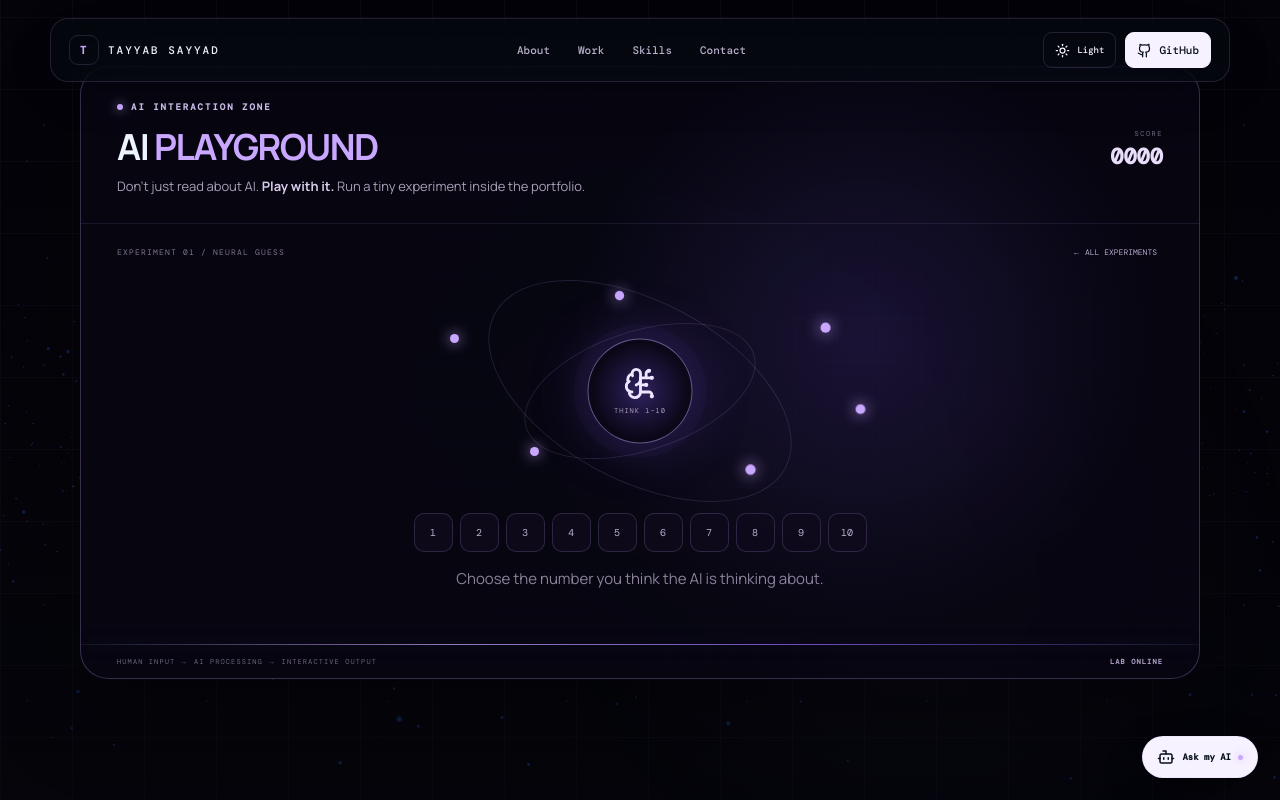
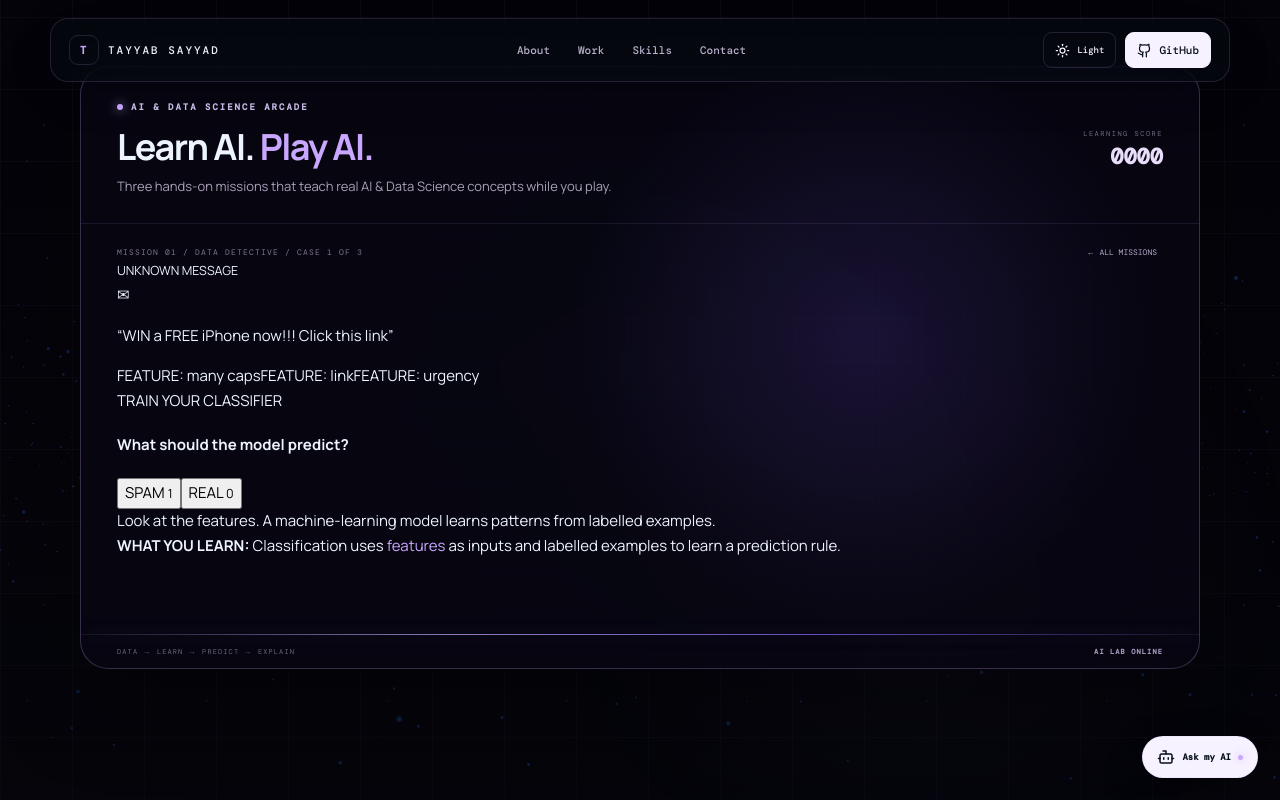
Before and after one commit to tshamshuddinsayyad/portfolio, a React (Vite) app: page / in a window 1280 px wide. Both pictures are taken after a click on the button 286 px from the left and 3787 px from the top of the page. Shown: the part 3387-4187 px from the top of the page. Built offline with nearby package versions, Linux system fonts and the light colour scheme.

Commit message:
Create educational AI data science games

```diff
--- a/src/main.jsx
+++ b/src/main.jsx
@@ -233,122 +233,149 @@ function AILab() {
 
 function LiveModelLab() {
   const [game, setGame] = useState(null);
+  const [score, setScore] = useState(0);
   const [round, setRound] = useState(0);
-  const [message, setMessage] = useState("");
-  const [guess, setGuess] = useState(null);
-  const [secret, setSecret] = useState(() => Math.floor(Math.random() * 10) + 1);
-  const [score, setScore] = useState(0);
-  const [busy, setBusy] = useState(false);
 
   function startGame(type) {
     setGame(type);
     setRound(r => r + 1);
-    setMessage("");
-    setGuess(null);
-    setBusy(false);
-    setSecret(Math.floor(Math.random() * 10) + 1);
-  }
-
-  function predictNumber(n) {
-    if (busy) return;
-    setGuess(n);
-    setBusy(true);
-    const correct = n === secret;
-    if (correct) setScore(s => s + 100);
-    window.setTimeout(() => {
-      setMessage(correct ? "AI PREDICTION HIT" : "MODEL OUTSMARTED");
-      setBusy(false);
-    }, 700);
-  }
-
-  function foolAI() {
-    setBusy(true);
-    setMessage("");
-    window.setTimeout(() => {
-      setMessage("MODEL ANALYZED YOUR INPUT");
-      setBusy(false);
-    }, 800);
   }
 
   return (
-    <div className="ai-playground">
+    <div className="ai-playground learning-playground">
       <div className="playground-grid" />
       <div className="playground-scan" />
       <div className="playground-head">
         <div>
-          <span className="play-kicker"><i /> AI INTERACTION ZONE</span>
-          <h3>AI <em>PLAYGROUND</em></h3>
-          <p>Don't just read about AI. <b>Play with it.</b> Run a tiny experiment inside the portfolio.</p>
+          <span className="play-kicker"><i /> AI & DATA SCIENCE ARCADE</span>
+          <h3>Learn AI. <em>Play AI.</em></h3>
+          <p>Three hands-on missions that teach real AI & Data Science concepts while you play.</p>
         </div>
-        <div className="play-score"><span>SCORE</span><b>{score.toString().padStart(4,"0")}</b></div>
+        <div className="play-score"><span>LEARNING SCORE</span><b>{score.toString().padStart(4,"0")}</b></div>
       </div>
 
       {!game && (
         <div className="game-select">
-          <div className="select-title"><span>SELECT AN EXPERIMENT</span><small>03 MODULES ONLINE</small></div>
+          <div className="select-title"><span>CHOOSE YOUR MISSION</span><small>03 CONCEPTS / 03 GAMES</small></div>
           <div className="game-cards">
-            <button onClick={() => startGame("mind")}>
-              <span className="game-icon">◉</span><small>01 / PREDICT</small><strong>READ MY<br/><em>MIND</em></strong><p>Think of a number. Let the model try to find it.</p><b>START →</b>
+            <button onClick={() => startGame("detective")}>
+              <span className="game-icon">⌁</span><small>01 / SUPERVISED LEARNING</small>
+              <strong>DATA<br/><em>DETECTIVE</em></strong>
+              <p>Inspect features and teach a classifier to separate spam from real messages.</p>
+              <b>LEARN →</b>
             </button>
-            <button onClick={() => startGame("fool")}>
-              <span className="game-icon">◇</span><small>02 / CHALLENGE</small><strong>FOOL THE<br/><em>AI</em></strong><p>Give the model a challenge and see its confidence react.</p><b>START →</b>
+            <button onClick={() => startGame("gradient")}>
+              <span className="game-icon">∇</span><small>02 / MACHINE LEARNING</small>
+              <strong>GRADIENT<br/><em>RACE</em></strong>
+              <p>Control the learning rate and train a model toward the lowest loss.</p>
+              <b>TRAIN →</b>
             </button>
-            <button onClick={() => startGame("build")}>
-              <span className="game-icon">✦</span><small>03 / BUILDER</small><strong>BUILD<br/><em>AI</em></strong><p>Assemble a tiny intelligence pipeline from data to output.</p><b>START →</b>
+            <button onClick={() => startGame("rag")}>
+              <span className="game-icon">◈</span><small>03 / LLM + RAG</small>
+              <strong>RAG<br/><em>RESCUE</em></strong>
+              <p>Retrieve the right document before the LLM answers a university question.</p>
+              <b>RETRIEVE →</b>
             </button>
           </div>
+          <div className="concept-strip"><span>FEATURES</span> → <span>MODEL</span> → <span>LOSS</span> → <span>RETRIEVAL</span> → <span>ANSWER</span></div>
         </div>
       )}
 
-      {game === "mind" && (
-        <div className="game-screen mind-game">
-          <div className="game-topline"><span>EXPERIMENT 01 / NEURAL GUESS</span><button onClick={() => setGame(null)}>← ALL EXPERIMENTS</button></div>
-          <div className="mind-stage">
-            <div className={"mind-core " + (busy ? "thinking" : "")}><BrainCircuit size={34}/><span>{busy ? "ANALYZING" : message || "THINK 1–10"}</span></div>
-            <div className="mind-orbit o1"/><div className="mind-orbit o2"/>
-            {[1,2,3,4,5,6].map(n => <i key={n} className={"mind-node mn"+n}/>)}
-          </div>
-          <div className="number-row">{[1,2,3,4,5,6,7,8,9,10].map(n => <button key={n} className={guess===n ? "chosen" : ""} onClick={() => predictNumber(n)}>{n}</button>)}</div>
-          <p className="game-instruction">{message || "Choose the number you think the AI is thinking about."}</p>
-          {message && <button className="again-btn" onClick={() => startGame("mind")}>PLAY AGAIN →</button>}
-        </div>
-      )}
+      {game === "detective" && <DataDetective setScore={setScore} score={score} onBack={() => setGame(null)} />}
+      {game === "gradient" && <GradientRace setScore={setScore} score={score} onBack={() => setGame(null)} />}
+      {game === "rag" && <RagRescue setScore={setScore} score={score} onBack={() => setGame(null)} />}
 
-      {game === "fool" && (
-        <div className="game-screen fool-game">
-          <div className="game-topline"><span>EXPERIMENT 02 / MODEL STRESS TEST</span><button onClick={() => setGame(null)}>← ALL EXPERIMENTS</button></div>
-          <div className="fool-center">
-            <div className="ai-face"><span>AI</span><i/><i/><i/></div>
-            <div className="confidence-ring"><strong>{busy ? "..." : "93%"}</strong><span>CONFIDENCE</span></div>
-            <p>Try to fool the model.</p>
-            <textarea placeholder="Type anything that might confuse the AI…" />
-            <button className="again-btn" onClick={foolAI}>{busy ? "ANALYZING…" : "CHALLENGE MODEL →"}</button>
-            {message && <small>{message}</small>}
-          </div>
-        </div>
-      )}
-
-      {game === "build" && (
-        <div className="game-screen build-game">
-          <div className="game-topline"><span>EXPERIMENT 03 / MODEL BUILDER</span><button onClick={() => setGame(null)}>← ALL EXPERIMENTS</button></div>
-          <div className="pipeline">
-            <div className="pipe-node active"><span>01</span><b>DATA</b></div>
-            <div className="pipe-arrow">→</div>
-            <div className="pipe-node"><span>02</span><b>PROCESS</b></div>
-            <div className="pipe-arrow">→</div>
-            <div className="pipe-node"><span>03</span><b>MODEL</b></div>
-            <div className="pipe-arrow">→</div>
-            <div className="pipe-node"><span>04</span><b>OUTPUT</b></div>
-          </div>
-          <div className="build-core"><div><BrainCircuit size={34}/><span>INTELLIGENCE ONLINE</span></div></div>
-          <button className="again-btn" onClick={() => startGame("build")}>REBUILD MODEL →</button>
-        </div>
-      )}
-
-      <div className="playground-footer"><span>HUMAN INPUT → AI PROCESSING → INTERACTIVE OUTPUT</span><b>LAB ONLINE</b></div>
+      <div className="playground-footer"><span>DATA → LEARN → PREDICT → EXPLAIN</span><b>AI LAB ONLINE</b></div>
     </div>
   );
 }
+
+function GameTop({ label, onBack }) {
+  return <div className="game-topline"><span>{label}</span><button onClick={onBack}>← ALL MISSIONS</button></div>;
+}
+
+function DataDetective({ setScore, score, onBack }) {
+  const cases = [
+    { text: "WIN a FREE iPhone now!!! Click this link", features: ["many_caps","link","urgency"], answer: "SPAM", why: "Spam often uses urgency, promotional language and suspicious links." },
+    { text: "Reminder: your Database Systems lecture starts at 10 AM.", features: ["normal_tone","no_link","specific_info"], answer: "REAL", why: "Normal language and specific context are useful features for a classifier." },
+    { text: "Congratulations!!! You have been selected for a CASH prize.", features: ["many_caps","urgency","reward"], answer: "SPAM", why: "Reward language plus urgency are strong spam indicators." }
+  ];
+  const [index, setIndex] = useState(0);
+  const [choice, setChoice] = useState(null);
+  const item = cases[index];
+
+  function classify(answer) {
+    if (choice) return;
+    setChoice(answer);
+    if (answer === item.answer) setScore(s => s + 100);
+  }
+  function next() {
+    if (index === cases.length - 1) { setIndex(0); setChoice(null); return; }
+    setIndex(i => i + 1); setChoice(null);
+  }
+
+  return <div className="game-screen concept-game">
+    <GameTop label={"MISSION 01 / DATA DETECTIVE / CASE " + (index + 1) + " OF " + cases.length} onBack={onBack}/>
+    <div className="detective-layout">
+      <div className="sample-message"><small>UNKNOWN MESSAGE</small><div className="message-icon">✉</div><p>“{item.text}”</p><div className="feature-list">{item.features.map(f => <span key={f}>FEATURE: {f.replace("_"," ")}</span>)}</div></div>
+      <div className="classifier-panel">
+        <span className="panel-kicker">TRAIN YOUR CLASSIFIER</span>
+        <h4>What should the model predict?</h4>
+        <div className="class-buttons"><button className={choice==="SPAM"?"picked":""} onClick={() => classify("SPAM")}>SPAM <small>1</small></button><button className={choice==="REAL"?"picked":""} onClick={() => classify("REAL")}>REAL <small>0</small></button></div>
+        <div className={"feedback " + (choice ? (choice===item.answer?"correct":"wrong") : "")}>
+          {choice ? <><b>{choice===item.answer ? "✓ CORRECT CLASSIFICATION" : "× WRONG PREDICTION"}</b><span>{item.why}</span></> : <span>Look at the features. A machine-learning model learns patterns from labelled examples.</span>}
+        </div>
+        {choice && <button className="again-btn" onClick={next}>{index === cases.length - 1 ? "RETRAIN DATASET →" : "NEXT CASE →"}</button>}
+      </div>
+    </div>
+    <div className="lesson-note"><b>WHAT YOU LEARN:</b> Classification uses <em>features</em> as inputs and labelled examples to learn a prediction rule.</div>
+  </div>;
+}
+
+function GradientRace({ setScore, onBack }) {
+  const [rate, setRate] = useState(0.25);
+  const [step, setStep] = useState(0);
+  const loss = Math.max(0.08, Math.min(1.0, Math.pow(1 - rate * 0.72, step)));
+  const position = 7 + (1 - loss) * 86;
+  const good = rate >= 0.15 && rate <= 0.45;
+
+  function train() {
+    if (step >= 8) return;
+    setStep(s => s + 1);
+    if (step === 7 && good) setScore(s => s + 150);
+  }
+  function reset() { setStep(0); }
+
+  return <div className="game-screen concept-game">
+    <GameTop label="MISSION 02 / GRADIENT DESCENT RACE" onBack={onBack}/>
+    <div className="gradient-head"><div><span className="panel-kicker">OPTIMIZE THE MODEL</span><h4>Find the learning rate that reaches <em>low loss.</em></h4><p>Too small = slow learning. Too large = unstable learning.</p></div><div className="loss-readout"><small>LOSS</small><b>{loss.toFixed(2)}</b></div></div>
+    <div className="descent-track"><div className="track-label start">HIGH LOSS</div><div className="track-label end">LOW LOSS</div><div className="descent-path"><i style={{left:position+"%"}}/><span className="step-marker m1"/><span className="step-marker m2"/><span className="step-marker m3"/><span className="step-marker m4"/><span className="step-marker m5"/></div></div>
+    <div className="rate-control"><div><span>LEARNING RATE</span><b>{rate.toFixed(2)}</b></div><input type="range" min="0.05" max="0.65" step="0.05" value={rate} onChange={e => {setRate(Number(e.target.value));reset();}}/><div className="rate-labels"><small>0.05 / SLOW</small><small>0.65 / CHAOTIC</small></div></div>
+    <div className="train-row"><div className="epoch">EPOCH <b>{step}</b> / 8</div><button className="again-btn" onClick={train}>{step>=8 ? "MODEL TRAINED ✓" : "RUN TRAINING STEP →"}</button>{step>=8 && <span className={good?"train-good":"train-bad"}>{good ? "GOOD CONVERGENCE" : "TRY A DIFFERENT RATE"}</span>}</div>
+    <div className="lesson-note"><b>WHAT YOU LEARN:</b> Gradient descent updates model parameters to reduce a <em>loss function</em>. The learning rate controls how big each update is.</div>
+  </div>;
+}
+
+function RagRescue({ setScore, onBack }) {
+  const questions = [
+    { q:"What is the university's attendance requirement?", docs:["Library Opening Hours","Attendance Policy 2026","Python Lab Schedule"], answer:1, reason:"RAG retrieves the relevant policy before generating the answer." },
+    { q:"When is the Python practical?", docs:["Hostel Rules","Exam Fee Notice","Python Lab Schedule"], answer:2, reason:"The model should ground its answer in the retrieved document, not guess." },
+    { q:"How do I reset my university password?", docs:["Password Reset Guide","Sports Day Notice","DBMS Syllabus"], answer:0, reason:"RAG first finds the document containing the procedure." }
+  ];
+  const [index,setIndex]=useState(0); const [picked,setPicked]=useState(null);
+  const item=questions[index];
+  function choose(i){if(picked!==null)return;setPicked(i);if(i===item.answer)setScore(s=>s+120)}
+  function next(){setIndex((index+1)%questions.length);setPicked(null)}
+  return <div className="game-screen concept-game">
+    <GameTop label={"MISSION 03 / RAG RESCUE / QUERY " + (index+1)} onBack={onBack}/>
+    <div className="rag-query"><span>USER QUERY</span><h4>“{item.q}”</h4></div>
+    <div className="rag-flow"><div className="rag-step"><b>1</b><strong>RETRIEVE</strong><span>Find relevant chunks</span></div><div className="rag-arrow">→</div><div className="rag-step"><b>2</b><strong>AUGMENT</strong><span>Give context to the LLM</span></div><div className="rag-arrow">→</div><div className="rag-step"><b>3</b><strong>GENERATE</strong><span>Answer from evidence</span></div></div>
+    <div className="doc-grid">{item.docs.map((d,i)=><button key={d} className={picked===i?"doc-picked":""} onClick={()=>choose(i)}><span>DOC 0{i+1}</span><strong>{d}</strong><small>{picked===i ? (i===item.answer ? "✓ RELEVANT" : "× NOT RELEVANT") : "SELECT DOCUMENT"}</small></button>)}</div>
+    {picked!==null && <div className={"rag-feedback "+(picked===item.answer?"correct":"wrong")}><b>{picked===item.answer ? "✓ RETRIEVAL SUCCESS" : "× WRONG DOCUMENT"}</b><span>{item.reason}</span><button className="again-btn" onClick={next}>NEXT QUERY →</button></div>}
+    <div className="lesson-note"><b>WHAT YOU LEARN:</b> RAG means <em>Retrieval-Augmented Generation</em>: retrieve trusted context first, then let the LLM generate a grounded answer.</div>
+  </div>;
+}
+
 function Chatbot() {
   const [open, setOpen] = useState(false);
   const [input, setInput] = useState("");
```
